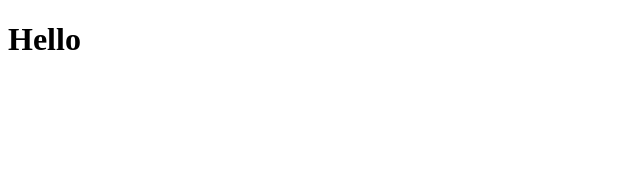
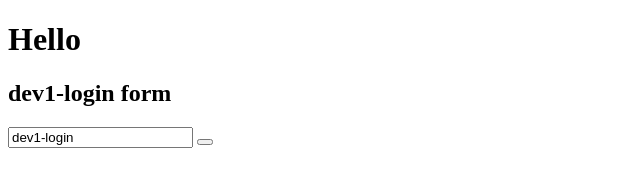
Before and after one commit to mosta5617/git-essential, a plain HTML site: page index.html in a window 1280 px wide. Shown: the whole page, without its empty margins (0-640 px from the left). Drawn offline with Linux system fonts and the light colour scheme.

Commit message:
created a new login form dev-1

```diff
--- a/index.html
+++ b/index.html
@@ -7,5 +7,10 @@
 </head>
 <body>
     <h1>Hello</h1>
+    <h2>dev1-login form</h2>
+    <form action="">
+        <input type="text" value="dev1-login">
+        <button type="submit"></button>
+    </form>
 </body>
 </html>
```
